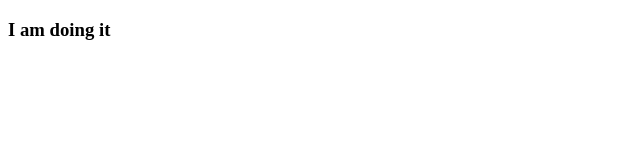
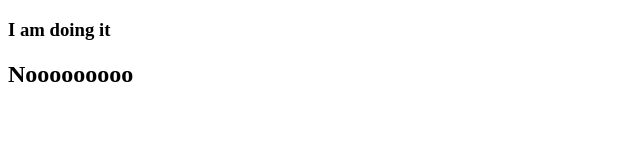
Before and after one commit to rifatiyaan/my-first-website, a plain HTML site: page index.html in a window 1280 px wide. Shown: the whole page, without its empty margins (0-640 px from the left). Drawn offline with Linux system fonts and the light colour scheme.

Commit message:
creating header

```diff
--- a/index.html
+++ b/index.html
@@ -7,5 +7,6 @@
 </head>
 <body>
     <h3>I am doing it</h3>
+    <h2>Nooooooooo</h2>
 </body>
 </html>
```
